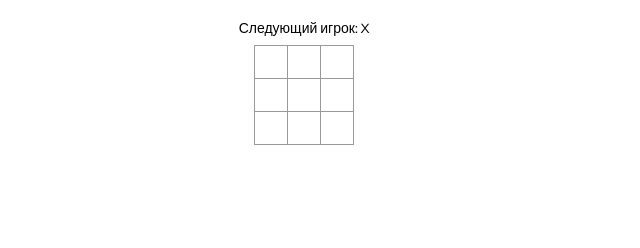
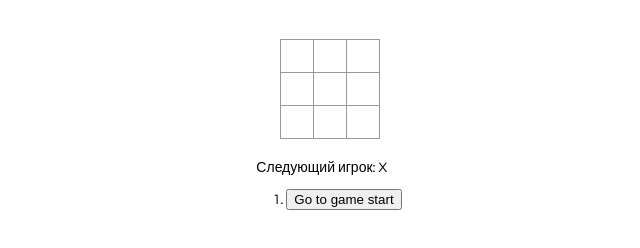
Before and after one commit to Evgeny-Kravchenko/react-game, a React app in the folder tic-tac-toe/: page / in a window 1280 px wide. Shown: the whole page, without its empty margins (311-951 px from the left). Built offline with nearby package versions, Linux system fonts and the light colour scheme.

Commit message:
feat: add the game history

```diff
--- a/tic-tac-toe/src/index.css
+++ b/tic-tac-toe/src/index.css
@@ -32,6 +32,7 @@ ol, ul {
     padding: 0;
     text-align: center;
     width: 34px;
+    cursor: pointer;
 }
 
 .square:focus {
@@ -44,16 +45,13 @@ ol, ul {
 
 .game {
     display: flex;
-    flex-direction: row;
-    justify-content: center;
+    flex-direction: column;
+    align-items: center;
 }
 
 .game-board>div {
     display: flex;
     flex-wrap: wrap;
     justify-content: center;
+    margin: 20px;
 }
-
-.game-info {
-    margin-left: 20px;
-}
--- a/tic-tac-toe/src/index.js
+++ b/tic-tac-toe/src/index.js
@@ -11,46 +11,18 @@ function Square(props) {
 }
 
 class Board extends React.Component {
-  constructor(props) {
-    super(props);
-    this.state = {
-      squares: Array(9).fill(null),
-      xIsNext: true,
-    };
-  }
-
-  handleClick(i) {
-    const squares = [...this.state.squares];
-    if (calculateWinner(squares) || squares[i]) {
-      return;
-    }
-    squares[i] = this.state.xIsNext ? "X" : "O";
-    this.setState({ squares: squares, xIsNext: !this.state.xIsNext });
-  }
-
   renderSquare(i) {
     return (
       <Square
-        value={this.state.squares[i]}
-        onClick={() => this.handleClick(i)}
+        value={this.props.squares[i]}
+        onClick={() => this.props.onClick(i)}
       />
     );
   }
 
   render() {
-    const winner = calculateWinner(this.state.squares);
-    let status;
-    if (winner) {
-      status = "Победитель: " + winner;
-    } else if (!this.state.squares.includes(null)) {
-      status = "Ничья";
-    } else {
-      status = "Следующий игрок: " + (this.state.xIsNext ? "X" : "O");
-    }
-
     return (
       <div>
-        <div className="status">{status}</div>
         <div>
           <div className="board-row">
             {this.renderSquare(0)}
@@ -74,15 +46,78 @@ class Board extends React.Component {
 }
 
 class Game extends React.Component {
+  constructor(props) {
+    super(props);
+    this.state = {
+      history: [
+        {
+          squares: Array(9).fill(null),
+        },
+      ],
+      xIsNext: true,
+      stepNumber: 0,
+    };
+  }
+
+  handleClick(i) {
+    const history = this.state.history.slice(0, this.state.stepNumber + 1);
+    const current = history[history.length - 1];
+    const squares = [...current.squares];
+    if (calculateWinner(squares) || squares[i]) {
+      return;
+    }
+    squares[i] = this.state.xIsNext ? "X" : "O";
+    this.setState({
+      history: history.concat([{
+        squares: squares,
+      }]),
+      stepNumber: history.length,
+      xIsNext: !this.state.xIsNext,
+    });
+  }
+
+  jumpTo(step) {
+    this.setState({
+      stepNumber: step,
+      xIsNext: (step % 2) === 0,
+    });
+  }
+
+
   render() {
+    const history = this.state.history;
+    const current = history[this.state.stepNumber];
+    const winner = calculateWinner(current.squares);
+    const moves = history.map((step, move) => {
+      const desc = move ?
+          'Go to move #' + move :
+          'Go to game start';
+      return (
+          <li key={move}>
+            <button onClick={() => this.jumpTo(move)}>{desc}</button>
+          </li>
+      );
+    });
+    let status;
+    if (winner) {
+      status = "Победитель: " + winner;
+    } else if (!current.squares.includes(null)) {
+      status = "Ничья";
+    } else {
+      status = "Следующий игрок: " + (this.state.xIsNext ? "X" : "O");
+    }
+
     return (
       <div className="game">
         <div className="game-board">
-          <Board />
+          <Board
+            squares={current.squares}
+            onClick={(i) => this.handleClick(i)}
+          />
         </div>
         <div className="game-info">
-          <div>{/* status */}</div>
-          <ol>{/* TODO */}</ol>
+          <div>{status}</div>
+          <ol>{moves}</ol>
         </div>
       </div>
     );
```
